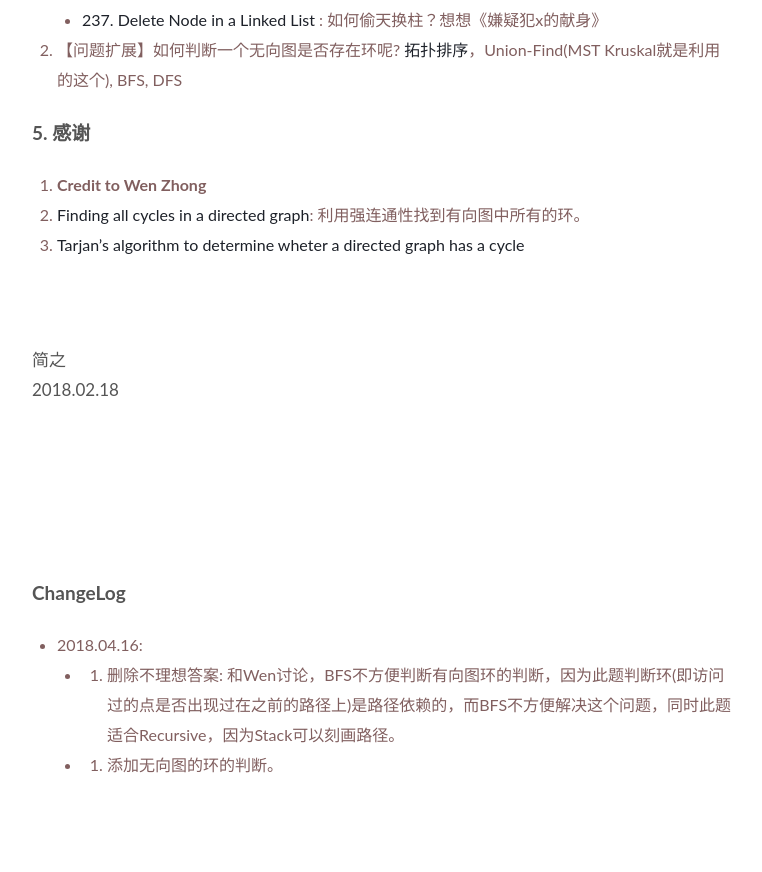
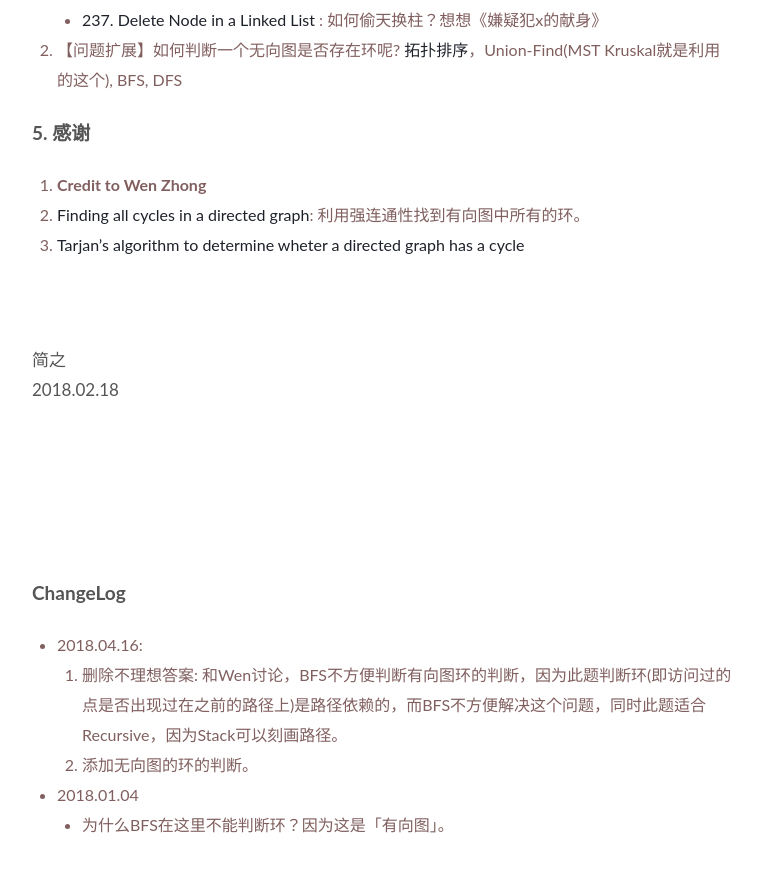
Before and after one commit to WillWang-X/willwang-x.github.io, a Jekyll site: the page built from _posts/2018-02-18-shift.md, in a window 1280 px wide and 900 px high, scrolled down 1778 px. Shown: the top 872 px of the window, without its empty margins (258-1020 px from the left). Built offline with Jekyll 4.4.1, drawn with Linux system fonts in a browser that asks for light colours; before the commit the page ends 2618 px from its top, so only the background shows below that.

Commit message:
updated cycle

```diff
--- a/_posts/2018-02-18-shift.md
+++ b/_posts/2018-02-18-shift.md
@@ -74,5 +74,7 @@ published: true
 
 ## ChangeLog
 - 2018.04.16:
-	- 1. 删除不理想答案: 和Wen讨论，BFS不方便判断有向图环的判断，因为此题判断环(即访问过的点是否出现过在之前的路径上)是路径依赖的，而BFS不方便解决这个问题，同时此题适合Recursive，因为Stack可以刻画路径。
-	- 2. 添加无向图的环的判断。
+	1. 删除不理想答案: 和Wen讨论，BFS不方便判断有向图环的判断，因为此题判断环(即访问过的点是否出现过在之前的路径上)是路径依赖的，而BFS不方便解决这个问题，同时此题适合Recursive，因为Stack可以刻画路径。
+	2. 添加无向图的环的判断。
+- 2018.01.04
+	- 为什么BFS在这里不能判断环？因为这是「有向图」。
```
